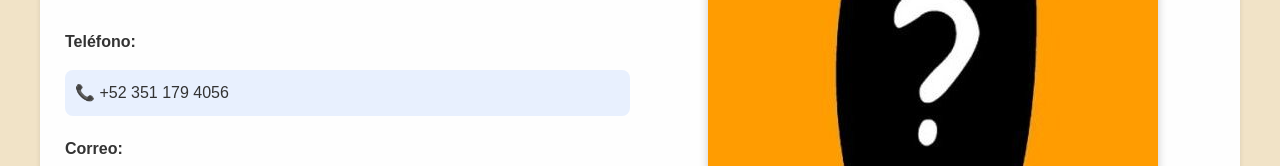
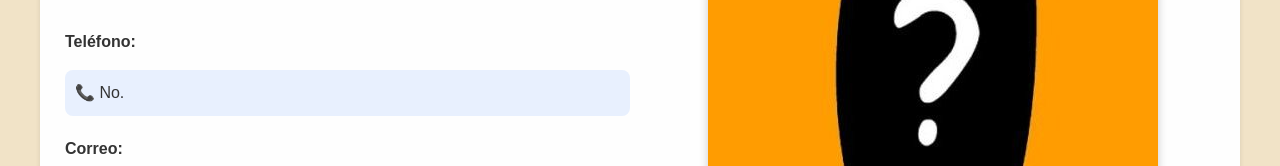
Before and after one commit to BAnother/ProgramaHabilidades.github.io, a plain HTML site: page index.html in a window 1280 px wide. Shown: the part 1551-1717 px from the top of the page. Drawn offline with Linux system fonts and the light colour scheme.

Commit message:
Update index.html

```diff
--- a/index.html
+++ b/index.html
@@ -258,7 +258,7 @@
       <div style="flex: 1; min-width: 280px;">
         <div style="margin-bottom: 20px;">
           <label style="font-weight: bold; display: block; margin-bottom: 5px;">Teléfono:</label>
-          <p style="background: #e8f0fe; padding: 10px; border-radius: 8px;">📞 +52 351 179 4056</p>
+          <p style="background: #e8f0fe; padding: 10px; border-radius: 8px;">📞 No.</p>
         </div>
         <div style="margin-bottom: 20px;">
           <label style="font-weight: bold; display: block; margin-bottom: 5px;">Correo:</label>
```
